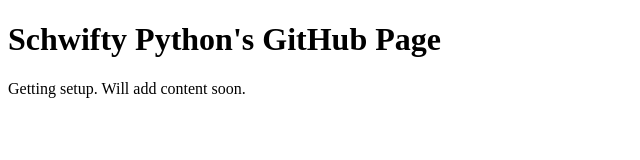
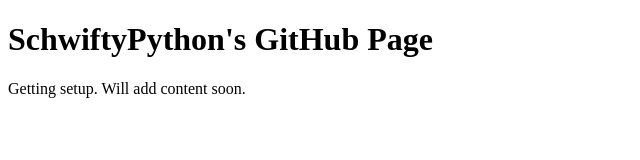
Before and after one commit to SchwiftyPython/SchwiftyPython.github.io, a plain HTML site: page index.html in a window 1280 px wide. Shown: the whole page, without its empty margins (0-640 px from the left). Drawn offline with Linux system fonts and the light colour scheme.

Commit message:
Typo correction in username.

```diff
--- a/index.html
+++ b/index.html
@@ -1,7 +1,7 @@
 <!DOCTYPE html>
 <html>
 <body>
-<h1>Schwifty Python's GitHub Page</h1>
+<h1>SchwiftyPython's GitHub Page</h1>
 <p>Getting setup. Will add content soon.</p>
 </body>
 </html>
```
